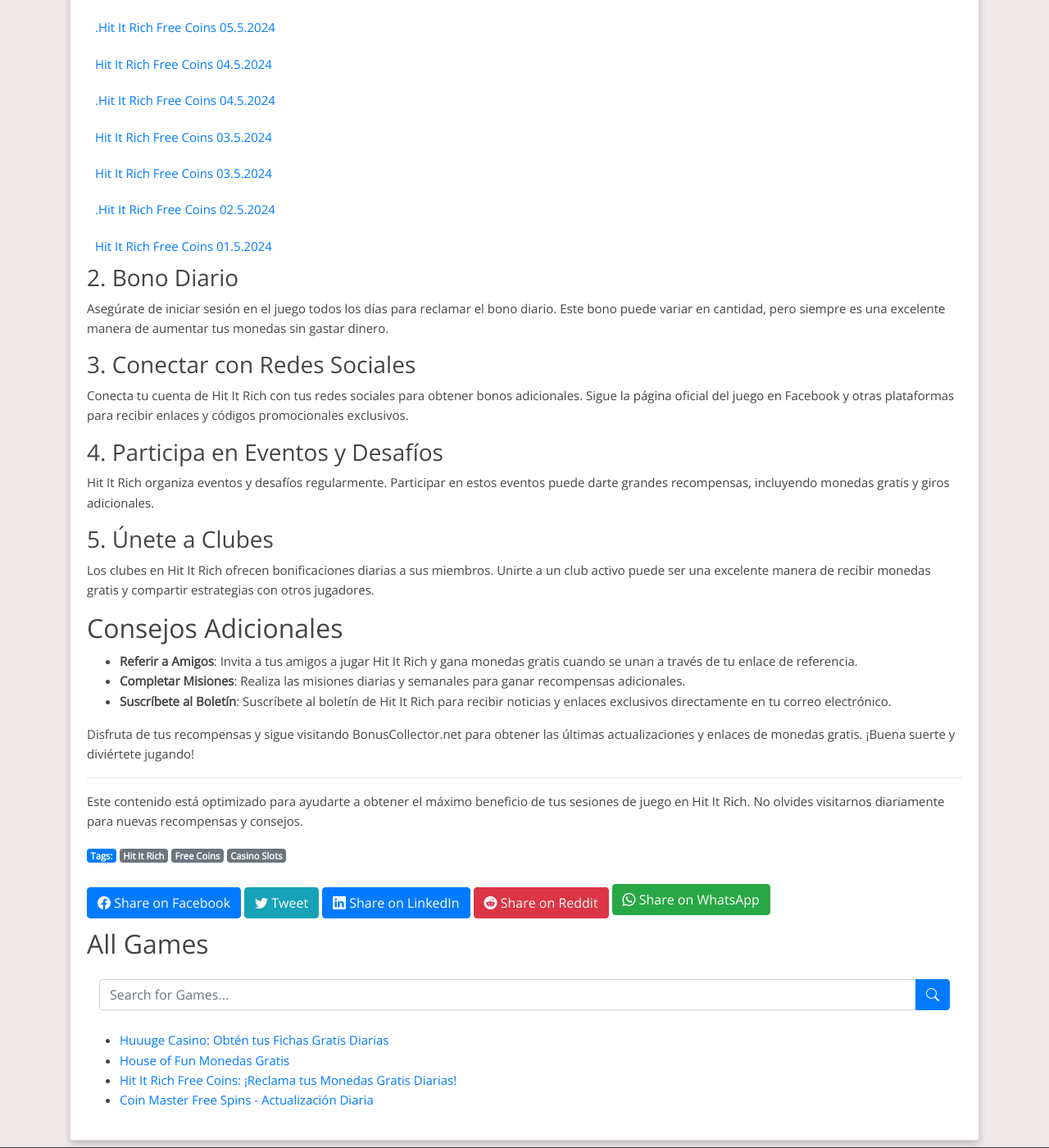
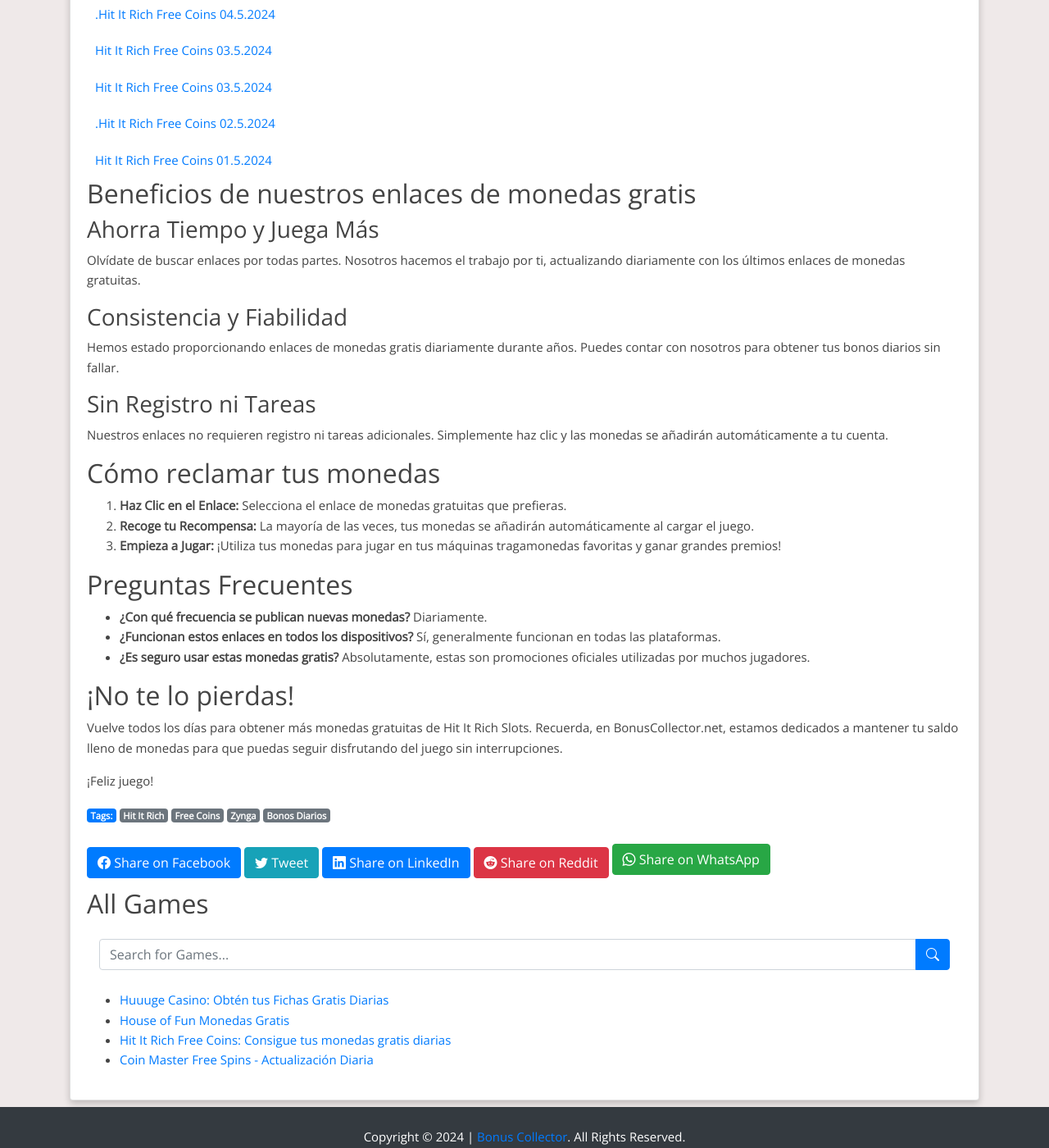
Before and after one commit to Prollad99/bs-net, a Jekyll site: the page built from es/_posts/2024-07-16-hit-it-rich.md, in a window 1280 px wide and 1400 px high, scrolled down 9454 px. Shown: the whole window at 82% size. Built offline with Jekyll 4.4.1, drawn with Linux system fonts in a browser that asks for light colours; nearby versions of some CDN libraries; comment, search, counter and statistics services are not loaded; some of the changed text lies outside the part shown.

Commit message:
Update 2024-07-16-hit-it-rich.md

```diff
--- a/es/_posts/2024-07-16-hit-it-rich.md
+++ b/es/_posts/2024-07-16-hit-it-rich.md
@@ -1,51 +1,48 @@
 ---
 layout: post
-title: "Hit It Rich Free Coins: ¡Reclama tus Monedas Gratis Diarias!"
+title: "Hit It Rich Free Coins: Consigue tus monedas gratis diarias"
 date: 2024-07-16
-tags: [Hit It Rich, Free Coins, Casino Slots]
+tags: [Hit It Rich, Free Coins, Zynga, Bonos Diarios]
 author: BonusCollector.net
-description: "Descubre cómo reclamar tus monedas gratis diarias en Hit It Rich y disfruta al máximo de este emocionante juego de casino."
+description: "Obtén tus monedas gratis diarias para Hit It Rich Slots y sigue jugando sin gastar dinero."
 lang: es
 permalink: /es/hit-it-rich-free-coins/
 image: /assets/images/hit-it-rich.jpeg
 ---
 
-¿Quieres obtener monedas gratis en Hit It Rich todos los días? ¡Estás en el lugar correcto! En BonusCollector.net, actualizamos diariamente los enlaces para que puedas reclamar tus recompensas sin esfuerzo. Sigue leyendo para descubrir cómo maximizar tus ganancias y disfrutar más tiempo jugando.
+## ¿Cómo conseguir monedas gratis en Hit It Rich Slots?
 
-## ¿Cómo Obtener Monedas Gratis Diarias en Hit It Rich?
+Bienvenido a BonusCollector.net, tu fuente diaria de monedas gratis para Hit It Rich Slots. Si eres fanático de este emocionante juego de casino, estás en el lugar correcto. Aquí te proporcionamos enlaces directos para obtener tus monedas gratuitas sin necesidad de registro ni tareas adicionales.
 
-Hit It Rich ofrece varias formas de conseguir monedas gratis diariamente. Aquí te dejamos algunas de las mejores maneras:
-
-### 1. Enlaces de Monedas Gratis
-
-Cada día publicamos nuevos enlaces para que puedas reclamar tus monedas gratis. Solo necesitas hacer clic en los enlaces y seguir las instrucciones para recibir tus recompensas.
+### Enlaces de monedas gratis de hoy:
 
 {% include hit-it-rich.html %}
 
-### 2. Bono Diario
+## Beneficios de nuestros enlaces de monedas gratis
 
-Asegúrate de iniciar sesión en el juego todos los días para reclamar el bono diario. Este bono puede variar en cantidad, pero siempre es una excelente manera de aumentar tus monedas sin gastar dinero.
+### Ahorra Tiempo y Juega Más
+Olvídate de buscar enlaces por todas partes. Nosotros hacemos el trabajo por ti, actualizando diariamente con los últimos enlaces de monedas gratuitas.
 
-### 3. Conectar con Redes Sociales
+### Consistencia y Fiabilidad
+Hemos estado proporcionando enlaces de monedas gratis diariamente durante años. Puedes contar con nosotros para obtener tus bonos diarios sin fallar.
 
-Conecta tu cuenta de Hit It Rich con tus redes sociales para obtener bonos adicionales. Sigue la página oficial del juego en Facebook y otras plataformas para recibir enlaces y códigos promocionales exclusivos.
+### Sin Registro ni Tareas
+Nuestros enlaces no requieren registro ni tareas adicionales. Simplemente haz clic y las monedas se añadirán automáticamente a tu cuenta.
 
-### 4. Participa en Eventos y Desafíos
+## Cómo reclamar tus monedas
 
-Hit It Rich organiza eventos y desafíos regularmente. Participar en estos eventos puede darte grandes recompensas, incluyendo monedas gratis y giros adicionales.
+1. **Haz Clic en el Enlace:** Selecciona el enlace de monedas gratuitas que prefieras.
+2. **Recoge tu Recompensa:** La mayoría de las veces, tus monedas se añadirán automáticamente al cargar el juego.
+3. **Empieza a Jugar:** ¡Utiliza tus monedas para jugar en tus máquinas tragamonedas favoritas y ganar grandes premios!
 
-### 5. Únete a Clubes
+## Preguntas Frecuentes
 
-Los clubes en Hit It Rich ofrecen bonificaciones diarias a sus miembros. Unirte a un club activo puede ser una excelente manera de recibir monedas gratis y compartir estrategias con otros jugadores.
+- **¿Con qué frecuencia se publican nuevas monedas?** Diariamente.
+- **¿Funcionan estos enlaces en todos los dispositivos?** Sí, generalmente funcionan en todas las plataformas.
+- **¿Es seguro usar estas monedas gratis?** Absolutamente, estas son promociones oficiales utilizadas por muchos jugadores.
 
-## Consejos Adicionales
+## ¡No te lo pierdas!
 
-- **Referir a Amigos**: Invita a tus amigos a jugar Hit It Rich y gana monedas gratis cuando se unan a través de tu enlace de referencia.
-- **Completar Misiones**: Realiza las misiones diarias y semanales para ganar recompensas adicionales.
-- **Suscríbete al Boletín**: Suscríbete al boletín de Hit It Rich para recibir noticias y enlaces exclusivos directamente en tu correo electrónico.
+Vuelve todos los días para obtener más monedas gratuitas de Hit It Rich Slots. Recuerda, en BonusCollector.net, estamos dedicados a mantener tu saldo lleno de monedas para que puedas seguir disfrutando del juego sin interrupciones.
 
-Disfruta de tus recompensas y sigue visitando BonusCollector.net para obtener las últimas actualizaciones y enlaces de monedas gratis. ¡Buena suerte y diviértete jugando!
-
----
-
-Este contenido está optimizado para ayudarte a obtener el máximo beneficio de tus sesiones de juego en Hit It Rich. No olvides visitarnos diariamente para nuevas recompensas y consejos.
+¡Feliz juego!
```
